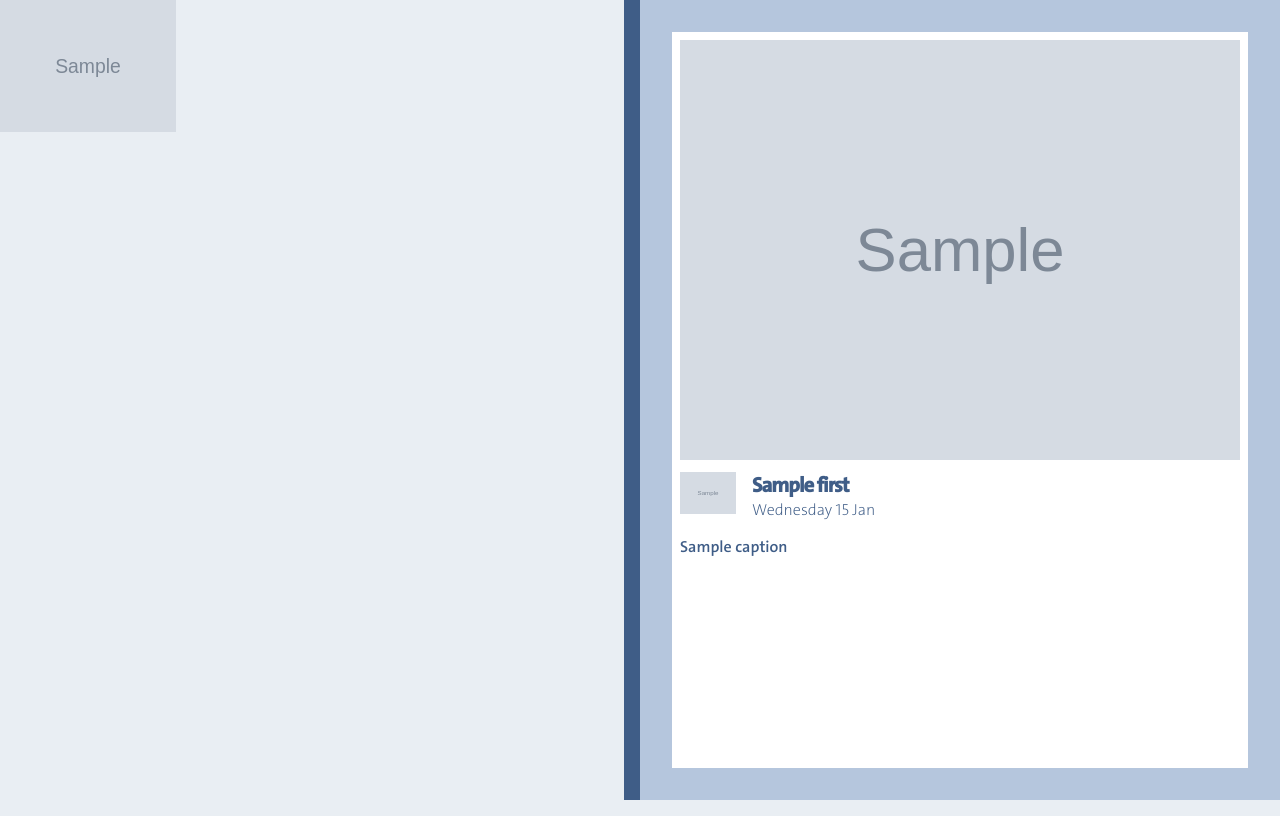
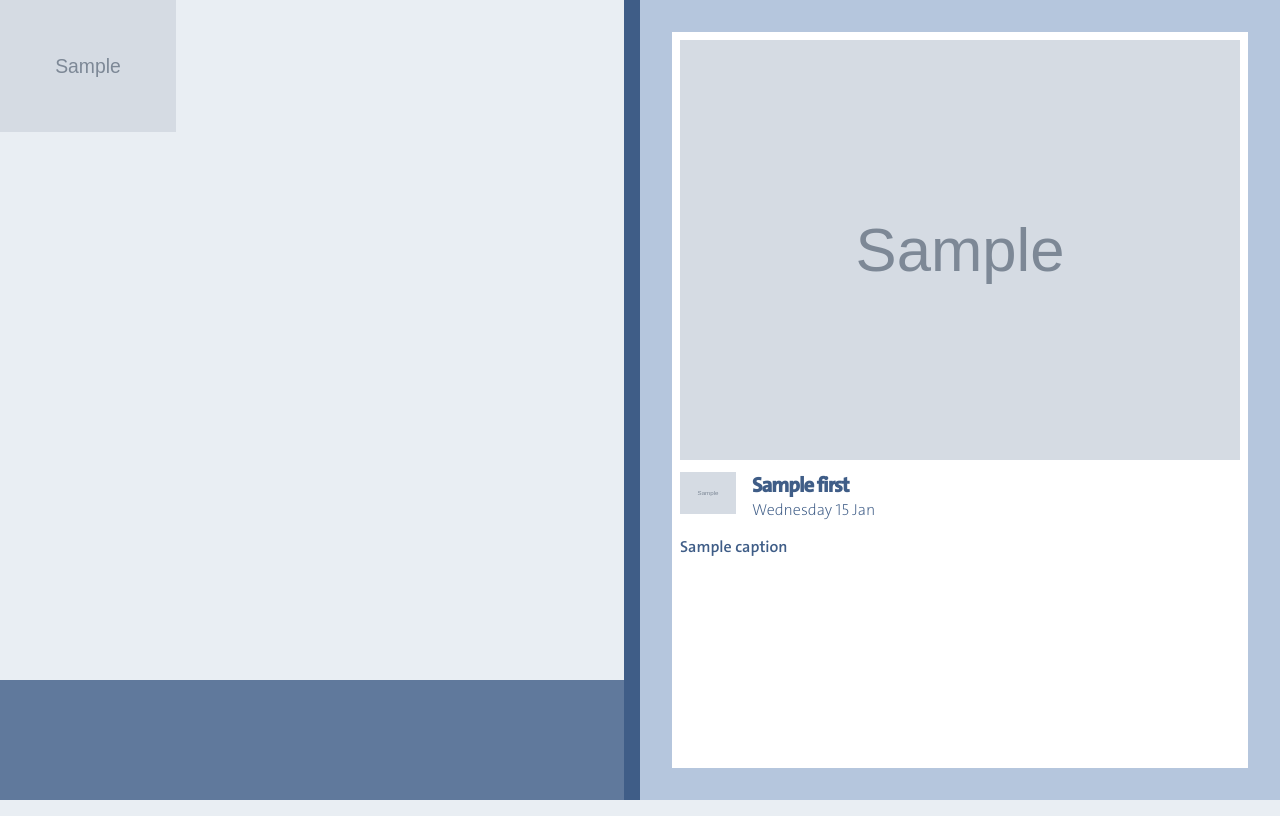
Before and after one commit to jamesdoc/VAM-InstaWall, a Python web app: template template/base.html in a window 1280 px wide. Run offline with Jinja, Linux system fonts and the light colour scheme; the template is opened without the code that fills it: most values are stand-ins (such as "Sample title", 1, 10 or a date in 2020); grey boxes marked "Sample" are stand-in pictures.

Commit message:
Adding in infobanner

```diff
--- a/assets/style.css
+++ b/assets/style.css
@@ -90,6 +90,22 @@ body, html {
   body img, html img {
     max-width: 100%; }
 
+.banner {
+  background-color: rgba(63, 93, 135, 0.8);
+  bottom: 0;
+  color: white;
+  height: 15%;
+  position: absolute;
+  width: 50%; }
+  .banner h1 {
+    background-image: url(images/footer.svg);
+    background-repeat: no-repeat;
+    background-size: contain;
+    float: left;
+    height: 100%;
+    margin: 0.5em;
+    text-indent: -9999px; }
+
 .main_image {
   background-color: #b5c6dd;
   border-left: 1em solid #3f5d87;
--- a/assets/style.scss
+++ b/assets/style.scss
@@ -21,6 +21,25 @@ body, html {
     }
 }
 
+.banner{
+    background-color: rgba($instablue, 0.8);
+    bottom: 0;
+    color: white;
+    height: 15%;
+    position: absolute;
+    width: 50%;
+
+    h1{
+        background-image: url(images/footer.svg);
+        background-repeat: no-repeat;
+        background-size: contain;
+        float: left;
+        height: 100%;
+        margin: 0.5em;
+        text-indent: -9999px;
+    }
+
+}
 
 .main_image{
     background-color: lighten($instablue, 40);
--- a/template/base.html
+++ b/template/base.html
@@ -5,6 +5,13 @@
     <link rel="stylesheet" href="assets/style.css" />
 </head>
 <body>
+
+
+    <div class="banner">
+
+        <h1>V&A Instagram feed</h1>
+
+    </div>
 
 
     {% for first in image|batch(1)|first %}
```
Also changed, not shown: assets/images/footer.svg (added), assets/images/instagram-icon.svg (added), assets/images/instagram-logotype.svg (added), assets/images/va-logo.svg (added).
